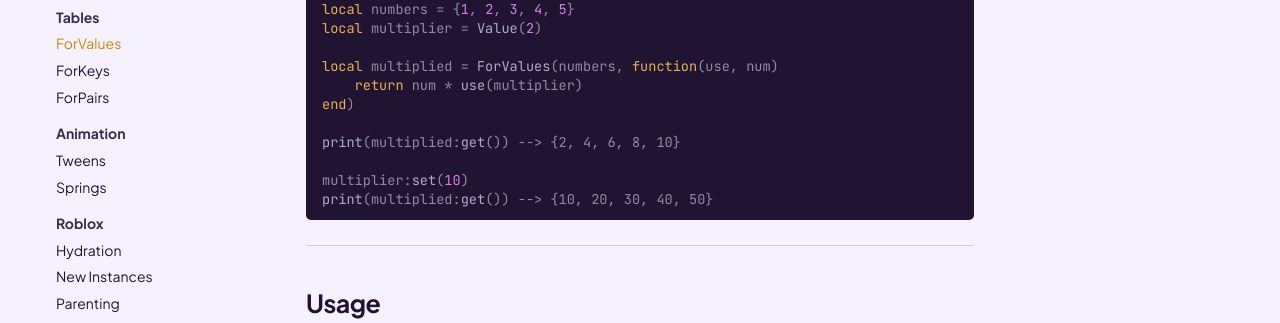
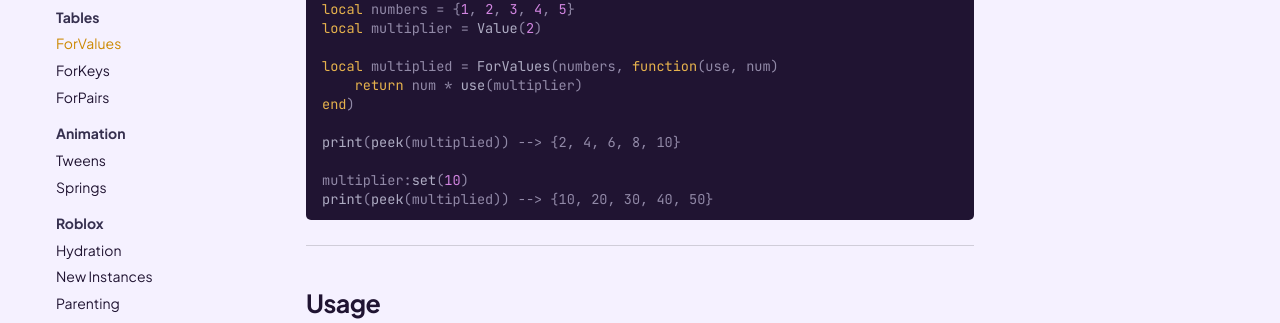
Before and after one commit to dphfox/Fusion, an MkDocs documentation site: the page built from docs/tutorials/tables/forvalues.md, in a window 1280 px wide and 900 px high. Shown: the part 364-687 px from the top of the window. Built offline with MkDocs 1.6.1 and Material for MkDocs 9.7.7, drawn with Linux system fonts in a browser that asks for light colours; comment, search, counter and statistics services are not loaded; the version menu is left out.

Commit message:
Fix outdated syntax in ForPairs tutorial

````diff
--- a/docs/tutorials/tables/forvalues.md
+++ b/docs/tutorials/tables/forvalues.md
@@ -10,10 +10,10 @@ local multiplied = ForValues(numbers, function(use, num)
 	return num * use(multiplier)
 end)
 
-print(multiplied:get()) --> {2, 4, 6, 8, 10}
+print(peek(multiplied)) --> {2, 4, 6, 8, 10}
 
 multiplier:set(10)
-print(multiplied:get()) --> {10, 20, 30, 40, 50}
+print(peek(multiplied)) --> {10, 20, 30, 40, 50}
 ```
 
 -----
````
